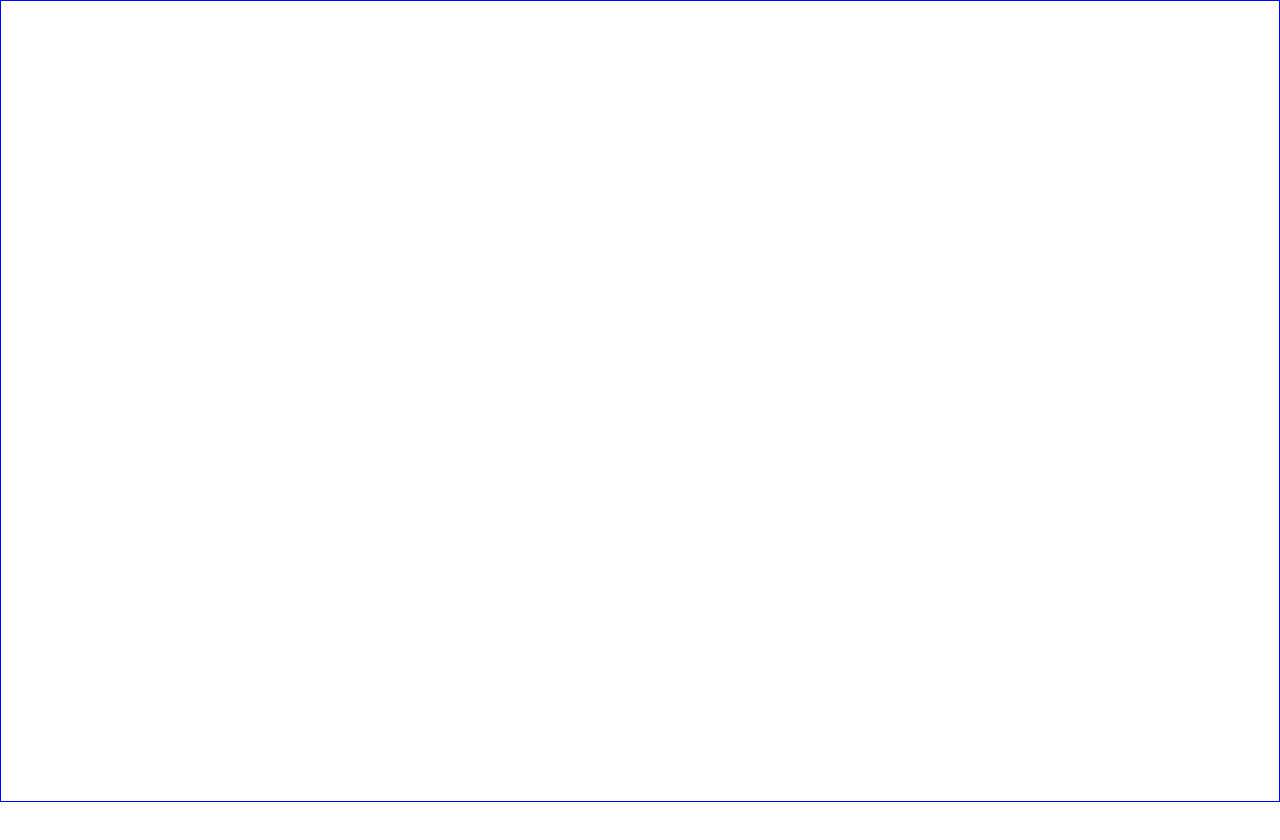
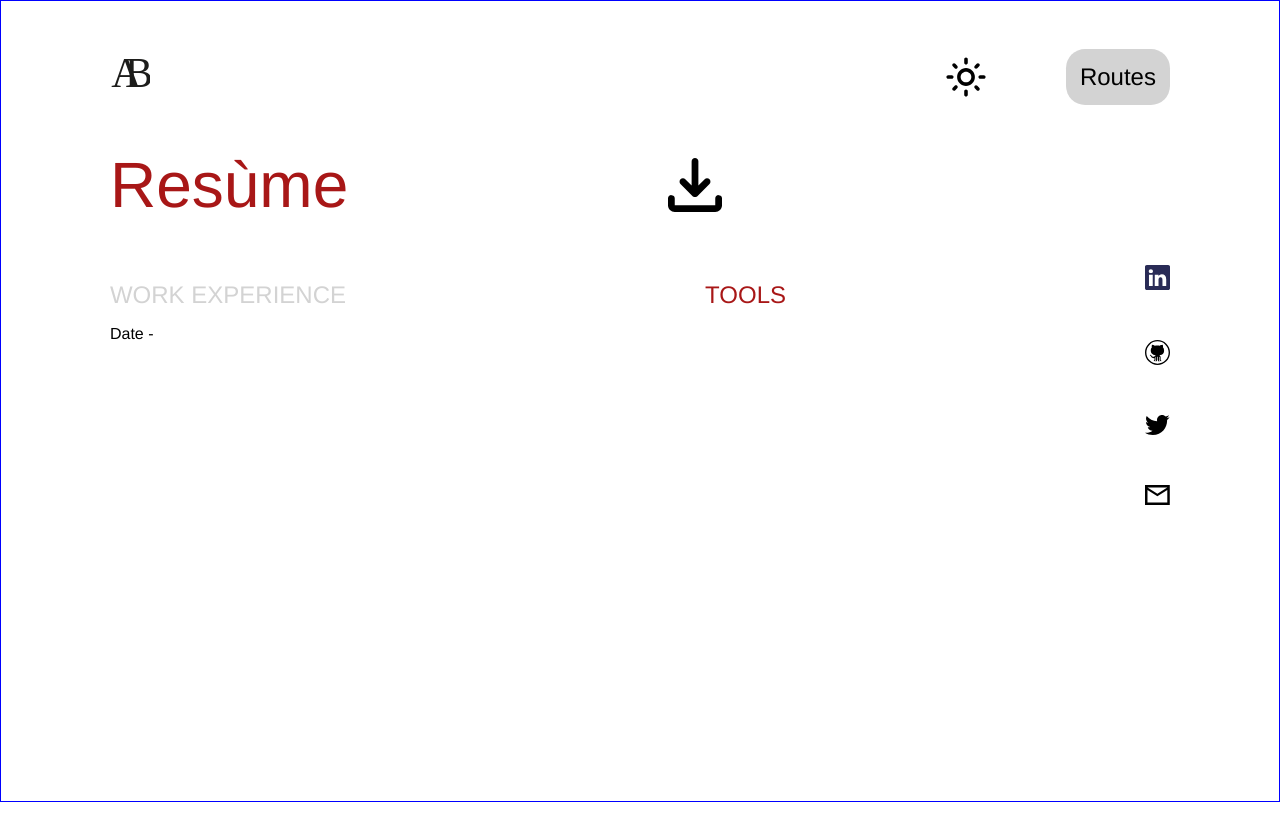
Before and after one commit to abolaji-disu/portfolioV1, a React (Create React App) app: page /resume in a window 1280 px wide. Before the commit this address had no page. Shown: the top 840 px of the page. Before the commit the page ends 802 px from the top, so only its background shows below. Built offline with nearby package versions, Linux system fonts and the light colour scheme; a web font is replaced by a local one.

Commit message:
created card-experience reusable component

```diff
--- a/src/App.js
+++ b/src/App.js
@@ -2,6 +2,7 @@ import { Routes, Route } from "react-router-dom";
 import Homepage from "./pages/home";
 import About from "./pages/about";
 import Project from "./pages/project";
+import Resume from "./pages/resume";
 
 function App() {
   return (
@@ -10,6 +11,7 @@ function App() {
         <Route path="/" Component={Homepage} />
         <Route path="/about" Component={About} />
         <Route path="/project" Component={Project} />
+        <Route path="/resume" Component={Resume} />
       </Routes>
     </div>
   );
--- /dev/null
+++ b/src/components/scripts/experienceCard.js
@@ -0,0 +1,22 @@
+
+
+const ExperienceCard = ({companyName, title, date, workAchievemwnt}) => {
+
+    return (
+        <div>
+        <div className="experience-container">
+            <div className="experience-header">
+                <h1>{companyName}</h1>
+                <span>{title}</span>
+                Date - {date}
+            </div>
+
+            <div className="experience-body">
+                {workAchievemwnt}
+            </div>
+        </div>
+        </div>
+    )
+}
+
+export default ExperienceCard;
--- /dev/null
+++ b/src/pages/resume.js
@@ -0,0 +1,35 @@
+import Container from "../components/scripts/container";
+import Header from "../components/scripts/header";
+import DownloadIcon from "../assets/SVGs/download button.svg";
+import "./resume.scss";
+import Footer from "../components/scripts/footer";
+import ExperienceCard from "../components/scripts/experienceCard";
+
+const Resume = () => {
+    return (
+        <Container>
+            <Header />
+            <div className="resume-header">
+                <h1>Resùme</h1>
+                <img src={DownloadIcon} alt="download-icon" />
+            </div>
+
+            <div className="resume-container">
+
+                <div className="experience-section">
+                    <h1>WORK EXPERIENCE</h1>
+                    <ExperienceCard />
+                </div>
+
+                <div className="tools-section">
+                      <h1>TOOLS</h1>
+                </div>
+
+                <Footer />
+            </div>
+        </Container>
+    )
+}
+
+
+export default Resume;
--- /dev/null
+++ b/src/pages/resume.scss
@@ -0,0 +1,33 @@
+@import "../variables.scss";
+@import "../color.scss";
+
+
+.resume-header{
+    display: flex;
+    align-items: center;
+    justify-content: flex-start;
+    column-gap: 20rem;
+
+    h1 {
+    @include header-style
+
+    }
+
+}
+
+.resume-container{
+    display: flex;
+    justify-content: space-between;
+
+    h1 {
+        color: $light-gray;
+        font-size: 1.5rem;
+    }
+
+    .tools-section{
+        h1{
+            color: $dark-red;
+        }
+    }
+
+}
```
Also changed, not shown: src/assets/SVGs/download button.svg (added).
